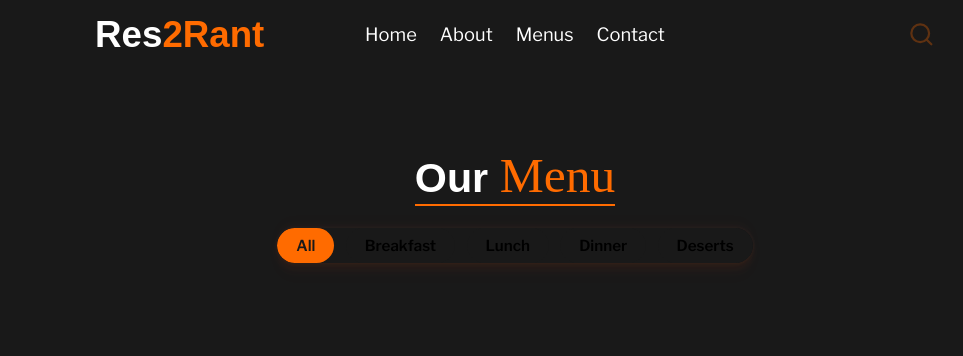
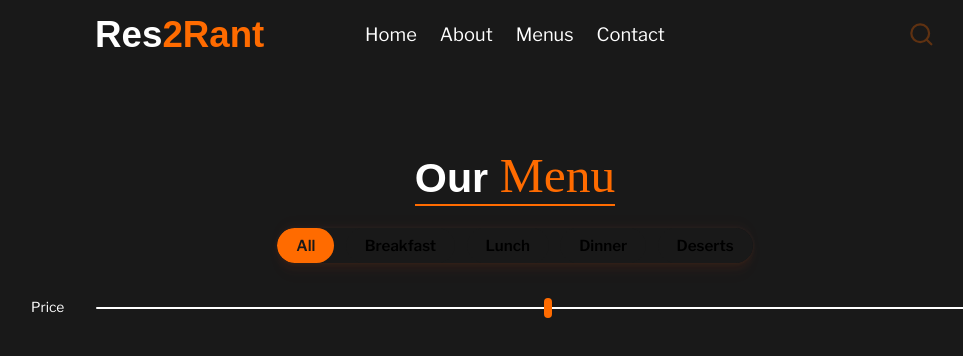
Before and after one commit to nazmus767921/Restaurant_project-1.00, a React (Vite) app: page /menu in a window 1280 px wide. Shown: the top 356 px of the page, without its empty margins (125-1088 px from the left). Built offline with nearby package versions, Linux system fonts and the light colour scheme; a web font is replaced by a local one.

Commit message:
PriceFilter added

```diff
--- a/src/pages/Menu/MenuPage.jsx
+++ b/src/pages/Menu/MenuPage.jsx
@@ -1,3 +1,4 @@
+import InputRange from "../../components/Form/InputRange";
 import FoodFilterMenu from "../../components/UI/Food Filter/FoodFilterMenu";
 import Hr from "../../components/UI/Hr";
 import Title from "../../components/UI/Title";
@@ -12,8 +13,17 @@ const MenuPage = () => {
 				<Hr />
 			</div>
 			<FoodFilterMenu />
+			<PriceFilter />
 		</Main>
 	);
 };
 
+const PriceFilter = () => {
+	return (
+		<div className="price_filter--wrapper">
+			<InputRange name="price" />
+		</div>
+	);
+};
+
 export default MenuPage;
--- a/src/pages/Menu/styles/MenuPage.styles.js
+++ b/src/pages/Menu/styles/MenuPage.styles.js
@@ -13,4 +13,9 @@ export const Main = styled.main`
 			margin-top: 4em;
 		}
 	}
+	.price_filter--wrapper {
+		width: 100%;
+		display: flex;
+		padding: 0.65em 1.25em;
+	}
 `;
```
